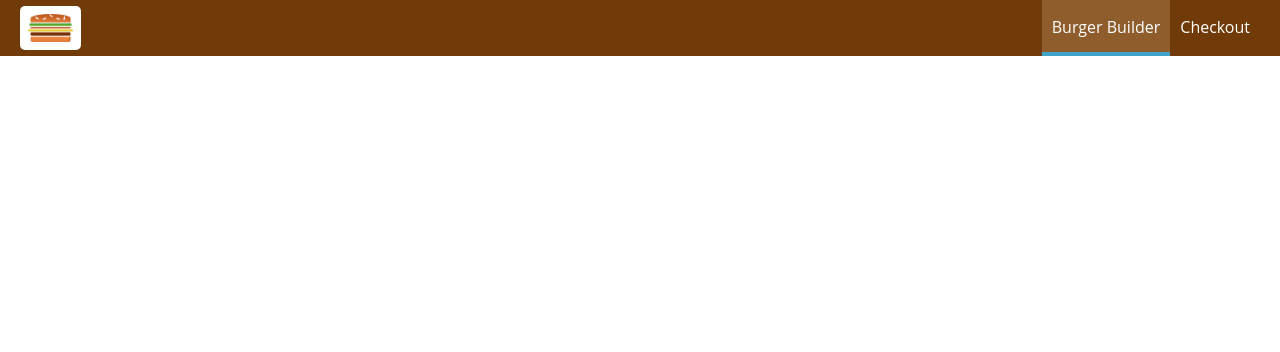
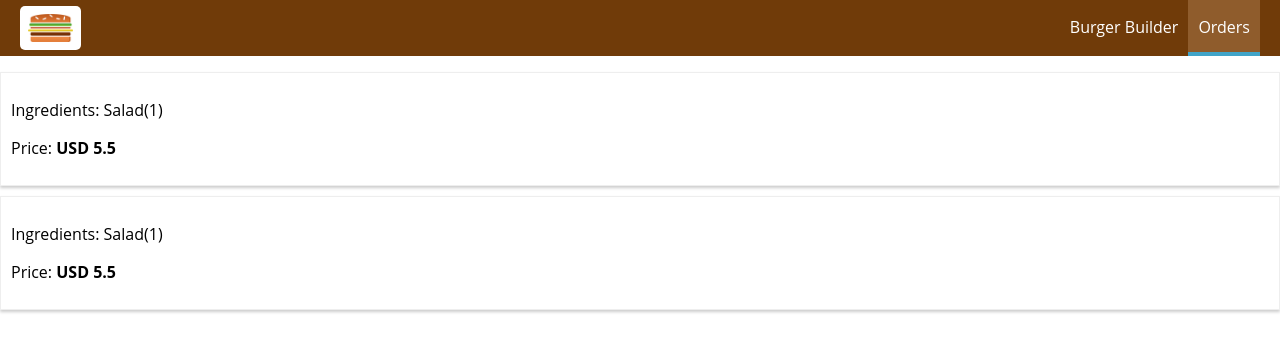
Before and after one commit to tocs77/react-course-project, a React (Create React App) app: page /orders in a window 1280 px wide. Shown: the top 352 px of the page. Built offline with nearby package versions, Linux system fonts and the light colour scheme.

Commit message:
Added orders component and routing

```diff
--- a/src/components/Navigation/NavigationItems/NavigationItem/NavigationItem.js
+++ b/src/components/Navigation/NavigationItems/NavigationItem/NavigationItem.js
@@ -1,13 +1,21 @@
 import React from 'react'
+import {NavLink} from 'react-router-dom'
+
 
 import classes from './NavigationItem.module.css'
 
 const navigationItem = (props) =>(
     <li className={classes.NavigationItem}>
-        <a href={props.link} className={props.active ? classes.active: null}>
-            {props.children}
-        </a>
+       <NavLink to={props.link} exact={props.exact} activeClassName={classes.active}>
+           {props.children}
+       </NavLink>
     </li>
 )
 
 export default navigationItem
+
+/*
+ <a href={props.link}
+            {props.children}
+        </a>
+*/
--- a/src/components/Navigation/NavigationItems/NavigationItems.js
+++ b/src/components/Navigation/NavigationItems/NavigationItems.js
@@ -6,18 +6,14 @@
 
 const navigationItems = () =>(
     <ul className={classes.NavigationItems}>
-        <NavigationItem
-            link='/'
-            active
-        >
-            Burger Builder
-        </NavigationItem>
-        <NavigationItem
-        link='/'>
-            Checkout
-        </NavigationItem>
+        <NavigationItem link='/' exact>Burger Builder</NavigationItem>
+
+        <NavigationItem link='/orders'>Orders</NavigationItem>
+
     </ul>
 
 )
 
 export default navigationItems
+
+//active
--- /dev/null
+++ b/src/components/Order/Order.js
@@ -0,0 +1,12 @@
+import React from 'react'
+
+import classes from './Order.module.css'
+
+const order = (props) => (
+    <div className={classes.Order}>
+        <p>Ingredients: Salad(1)</p>
+        <p>Price: <strong>USD 5.5</strong></p>
+    </div>
+);
+
+export default order
--- /dev/null
+++ b/src/components/Order/Order.module.css
@@ -0,0 +1,8 @@
+.Order {
+    width: 100%;
+    border: 1px solid #eeeeee;
+    box-shadow: 0 2px 3px #ccc;
+    padding: 10px;
+    margin: 10px auto;
+    box-sizing: border-box;
+}
--- a/src/containers/App.js
+++ b/src/containers/App.js
@@ -4,6 +4,7 @@
 import Layout from '../hoc/Layout/Layout'
 import BurgerBuilder from './BurgerBuilder/BurgerBuilder'
 import Checkout from './CheckOut/CheckOut'
+import Orders from './Orders/Orders'
 
 
 class App extends Component {
@@ -15,6 +16,7 @@
         <Layout>
           <Switch>
             <Route path="/checkout" component={Checkout}/>
+            <Route path="/orders" component={Orders} />
             <Route path="/" exact component={BurgerBuilder}/>
           </Switch>
 
--- /dev/null
+++ b/src/containers/Orders/Orders.js
@@ -0,0 +1,18 @@
+import React, {Component} from 'react'
+
+import Order from '../../components/Order/Order'
+
+class Orders extends Component {
+
+    render () {
+        return(
+            <div>
+                <Order />
+                <Order />
+            </div>
+        );
+    }
+}
+
+
+export default Orders
```
